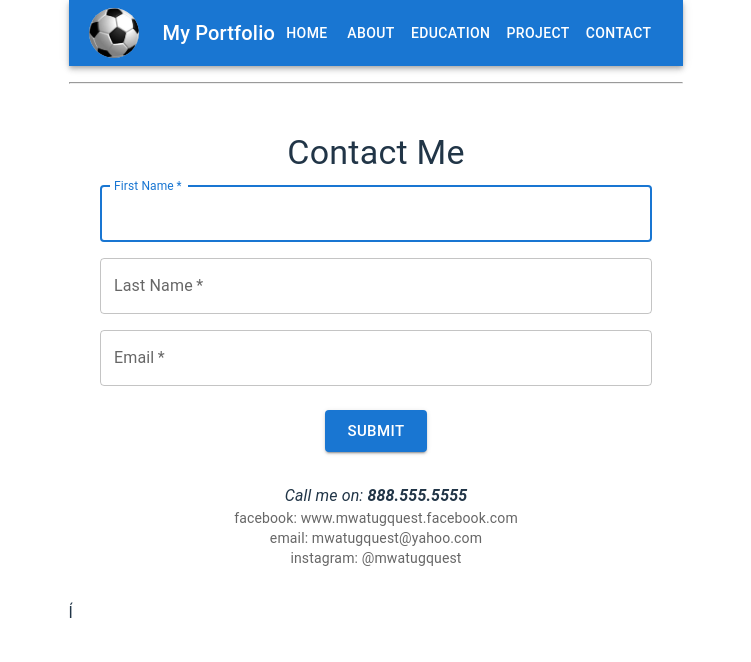
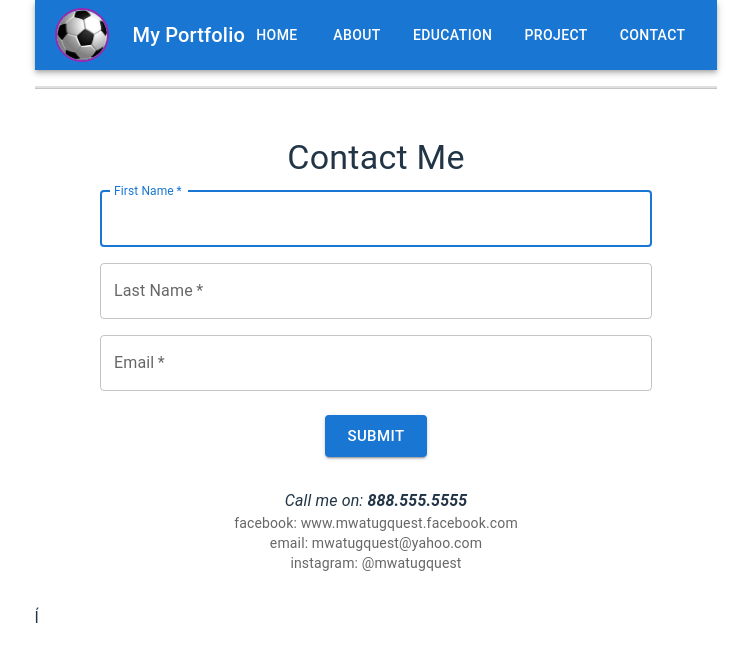
Before and after one commit to tlieu8/Remake_Assignment_1_Lieu_Minh_COMP_229, a React (Vite) app in the folder client/: page /contact in a window 1280 px wide. Shown: the top 662 px of the page, without its empty margins (264-1015 px from the left). Built offline with nearby package versions, Linux system fonts and the light colour scheme.

Commit message:
Update layout

```diff
--- a/client/components/layout.jsx
+++ b/client/components/layout.jsx
@@ -8,13 +8,16 @@ import {
   IconButton,
   Button,
   Box,
+  Divider,
+  useTheme,
 } from "@mui/material";
 
 export default function Layout() {
+  const theme = useTheme();
   return (
     <>
       {/* AppBar for Navigation */}
-      <AppBar position="static">
+      <AppBar position="static" color="primary">
         <Toolbar>
           {/* Logo or Icon */}
           <IconButton edge="start" color="inherit" aria-label="logo" sx={{ mr: 2 }}>
@@ -23,30 +26,30 @@ export default function Layout() {
               alt="football"
               width="50px"
               height="50px"
-              style={{ borderRadius: "50%" }}
+              style={{ borderRadius: "50%", border: `2px solid ${theme.palette.secondary.main}` }}
             />
           </IconButton>
 
           {/* Title */}
-          <Typography variant="h6" component="div" sx={{ flexGrow: 1 }}>
+          <Typography variant="h6" component="div" sx={{ flexGrow: 1, color: theme.palette.common.white }}>
             My Portfolio
           </Typography>
 
           {/* Navigation Links */}
-          <Box>
-            <Button color="inherit" component={RouterLink} to="/">
+          <Box sx={{ display: 'flex', gap: theme.spacing(2) }}>
+          <Button color="inherit" component={RouterLink} to="/" sx={{ '&:hover': { bgcolor: theme.palette.secondary.main } }}>
               Home
             </Button>
-            <Button color="inherit" component={RouterLink} to="/about">
+            <Button color="inherit" component={RouterLink} to="/about" sx={{ '&:hover': { bgcolor: theme.palette.secondary.main } }}>
               About
             </Button>
-            <Button color="inherit" component={RouterLink} to="/education">
+            <Button color="inherit" component={RouterLink} to="/education" sx={{ '&:hover': { bgcolor: theme.palette.secondary.main } }}>
               Education
             </Button>
-            <Button color="inherit" component={RouterLink} to="/project">
+            <Button color="inherit" component={RouterLink} to="/project" sx={{ '&:hover': { bgcolor: theme.palette.secondary.main } }}>
               Project
             </Button>
-            <Button color="inherit" component={RouterLink} to="/contact">
+            <Button color="inherit" component={RouterLink} to="/contact" sx={{ '&:hover': { bgcolor: theme.palette.secondary.main } }}>
               Contact
             </Button>
           </Box>
@@ -55,7 +58,7 @@ export default function Layout() {
 
       {/* Content Divider */}
       <Box my={2}>
-        <hr />
+      <Divider sx={{ bgcolor: theme.palette.divider, height: '2px' }} />
       </Box>
     </>
   );
```
